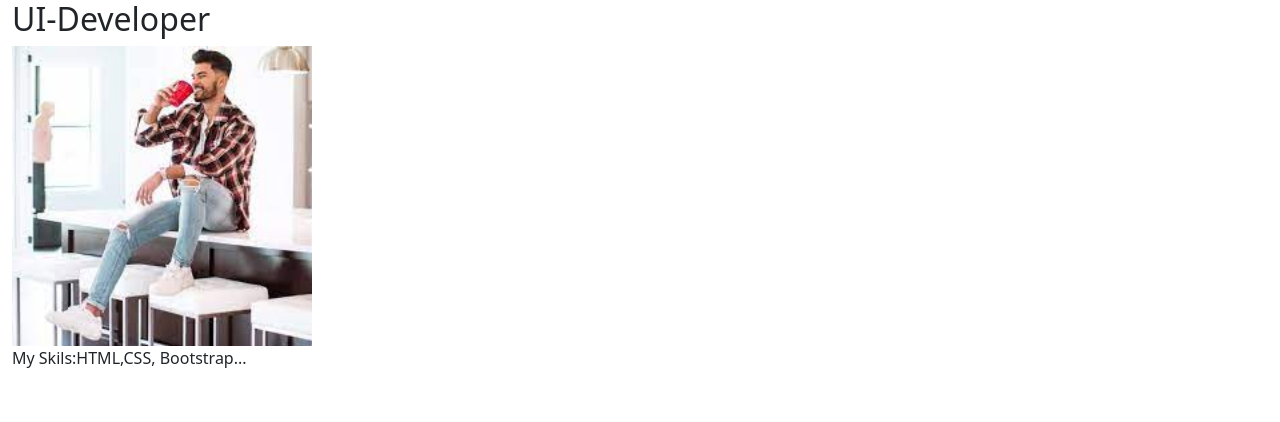
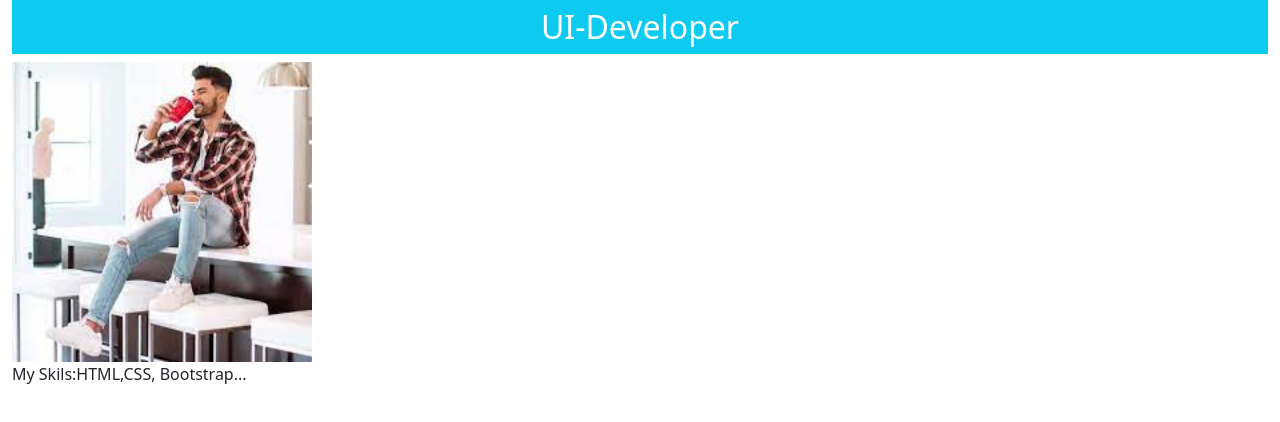
Before and after one commit to manojTechGroup99/ui-portfolio, a website: page index.html in a window 1280 px wide. Drawn offline with nearby package versions, Linux system fonts and the light colour scheme.

Commit message:
version-3 updated

```diff
--- a/index.html
+++ b/index.html
@@ -9,7 +9,7 @@
 <script src="https://cdn.jsdelivr.net/npm/bootstrap@5.3.2/dist/js/bootstrap.bundle.min.js" integrity="sha384-C6RzsynM9kWDrMNeT87bh95OGNyZPhcTNXj1NW7RuBCsyN/o0jlpcV8Qyq46cDfL" crossorigin="anonymous"></script>
 </head>
 <body class="container-fluid">
-    <h2>UI-Developer</h2>
+    <h2 class="bg-info text-white p-2 text-center">UI-Developer</h2>
     <img src="public/images/mens-fashion.jpg" width="300" height="300">
      <p>My Skils:HTML,CSS, Bootstrap...</p>
 </body>
```
